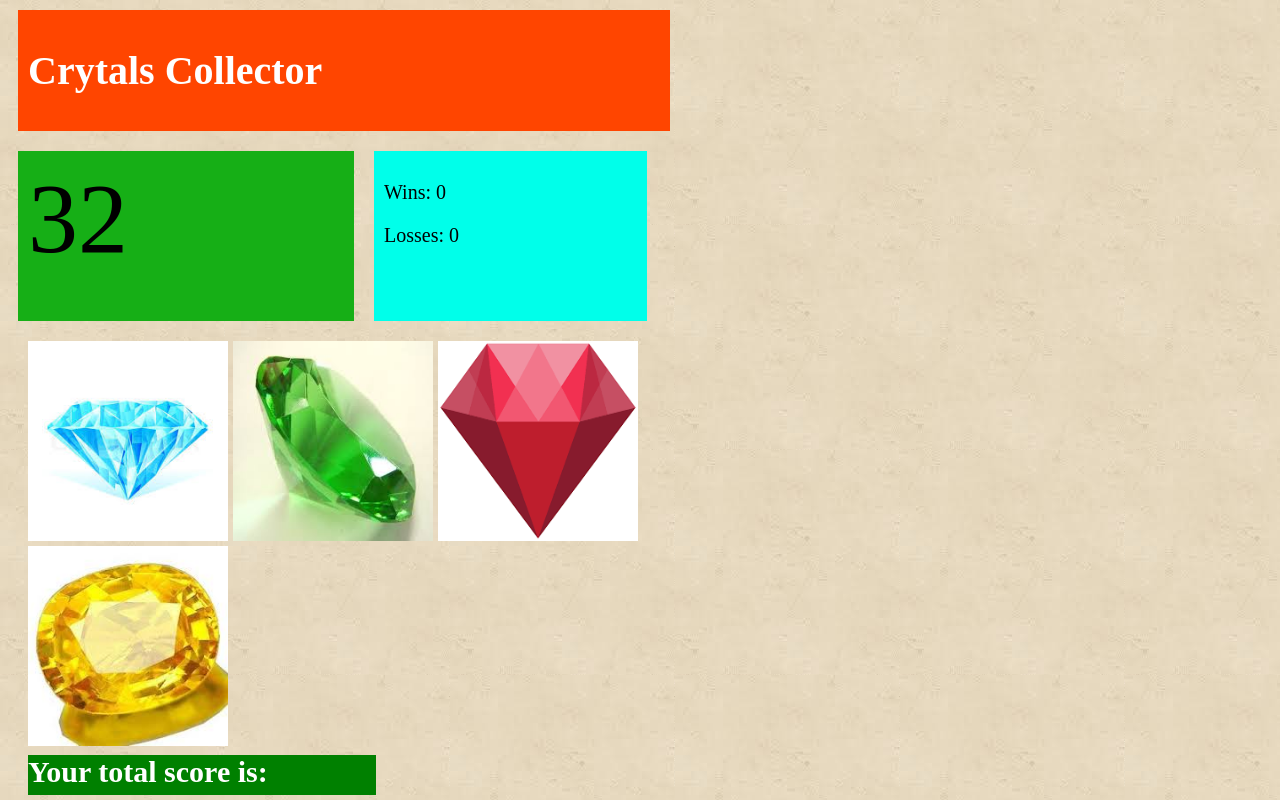
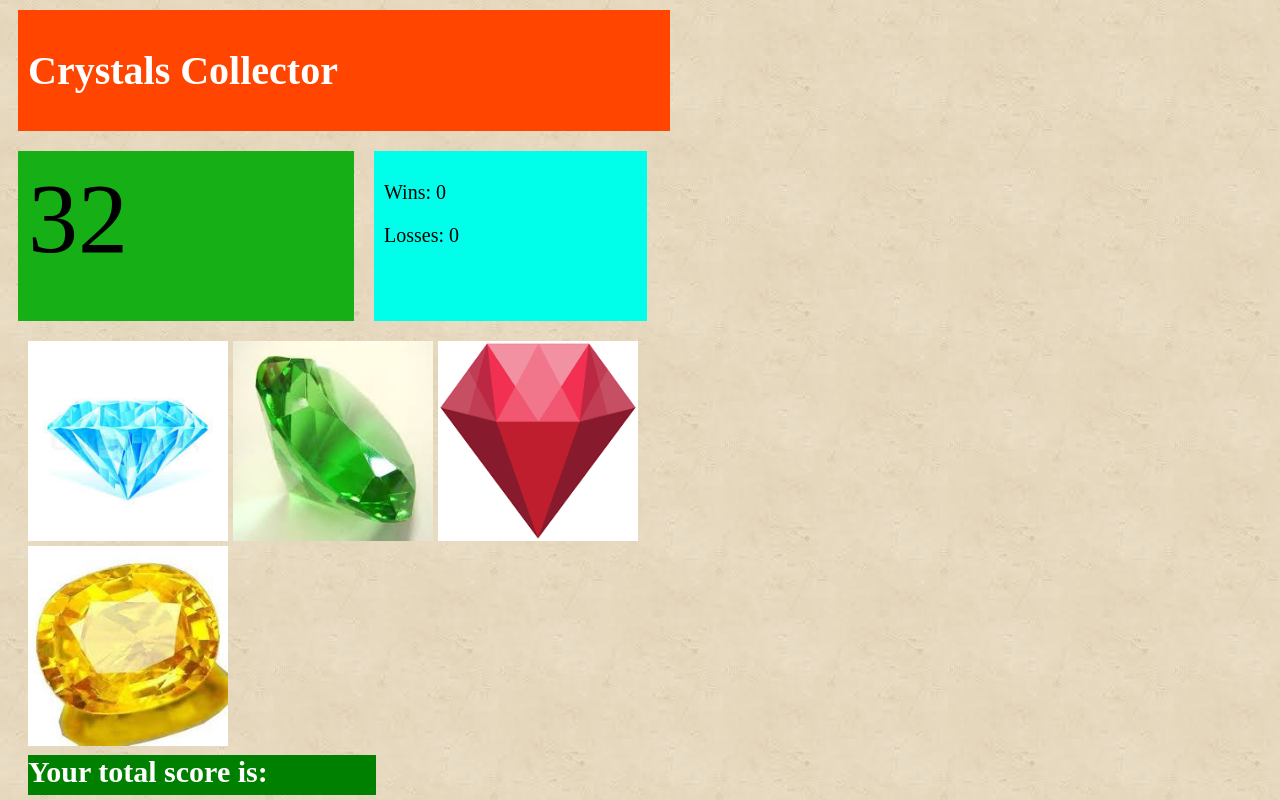
Before and after one commit to lramac3/unit-4-game, a plain HTML site: page index.html in a window 1280 px wide. Shown: the top 800 px of the page. Drawn offline with nearby package versions, Linux system fonts and the light colour scheme; files whose address does not match are found by name.

Commit message:
updated index.html

```diff
--- a/index.html
+++ b/index.html
@@ -5,14 +5,14 @@
     <meta charset="UTF-8">
     <meta name="viewport" content="width=device-width, initial-scale=1.0">
     <meta http-equiv="X-UA-Compatible" content="ie=edge">
-    <title>Cyrystal Collector</title>
+    <title>Crystals Collector</title>
     <link rel="stylesheet" type="text/css" href="assets/css/style.css">
 
 </head>
 
 <body>
     <div class="header">
-        <h1>Crytals Collector</h1>
+        <h1>Crystals Collector</h1>
     </div>
 
     <!--Number to Match-->
```
